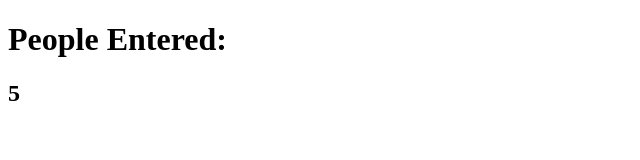
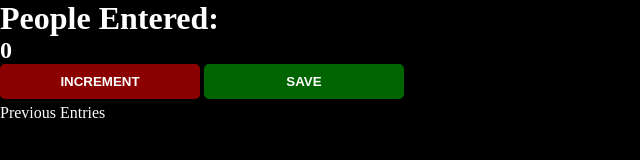
Before and after one commit to Frozenar0/Frozenar0, a plain HTML site: page JavaLearn/peopleCounter/index.html in a window 1280 px wide. Shown: the whole page, without its empty margins (0-640 px from the left). Drawn offline with Linux system fonts and the light colour scheme; files that its build step writes are made by us from their sources.

Commit message:
completed counter application

```diff
--- a/JavaLearn/peopleCounter/index.css
+++ b/JavaLearn/peopleCounter/index.css
@@ -0,0 +1,26 @@
+*{
+    margin: 0;
+    padding: 0;
+    color: white;
+    background-color: black;
+}
+
+
+button{
+    border: none;
+    padding-top: 10px;
+    padding-bottom: 10px;
+    color: white;
+    font-weight: bold;
+    width: 200px;
+    margin-bottom: 5px;
+    border-radius: 5px;
+}
+
+#increment-btn {
+    background-color: darkred;
+}
+
+#save-btn{
+    background-color: darkgreen;
+}
--- a/JavaLearn/peopleCounter/index.html
+++ b/JavaLearn/peopleCounter/index.html
@@ -5,13 +5,14 @@
     <meta http-equiv="X-UA-Compatible" content="IE=edge">
     <meta name="viewport" content="width=device-width, initial-scale=1.0">
     <title>People Counter</title>
-    <link rel="stylesheet" href="./style.css">
+    <link rel="stylesheet" href="./index.css">
 </head>
 <body>
     <h1>People Entered:</h1>
     <h2 id="count-el">0</h2>
-    <script>
-        document.getElementById("count-el").innerText = 5
-    </script>
+    <button id="increment-btn" onclick="increment()">INCREMENT</button>
+    <button id="save-btn" onclick="save()">SAVE</button>
+    <p id="save-el">Previous Entries</p>
+    <script src="index.js"></script>
 </body>
 </html>
--- a/JavaLearn/peopleCounter/index.js
+++ b/JavaLearn/peopleCounter/index.js
@@ -0,0 +1,16 @@
+let count = 0
+let countEl = document.getElementById("count-el")
+let saveEl = document.getElementById("save-el")
+let saveCount = 0
+
+function increment() {
+    count += 1
+    countEl.textContent = count
+}
+
+function save() {
+    saveCount= " - " + count
+    saveEl.textContent += saveCount
+    count = 0
+    countEl.textContent = count
+}
```
